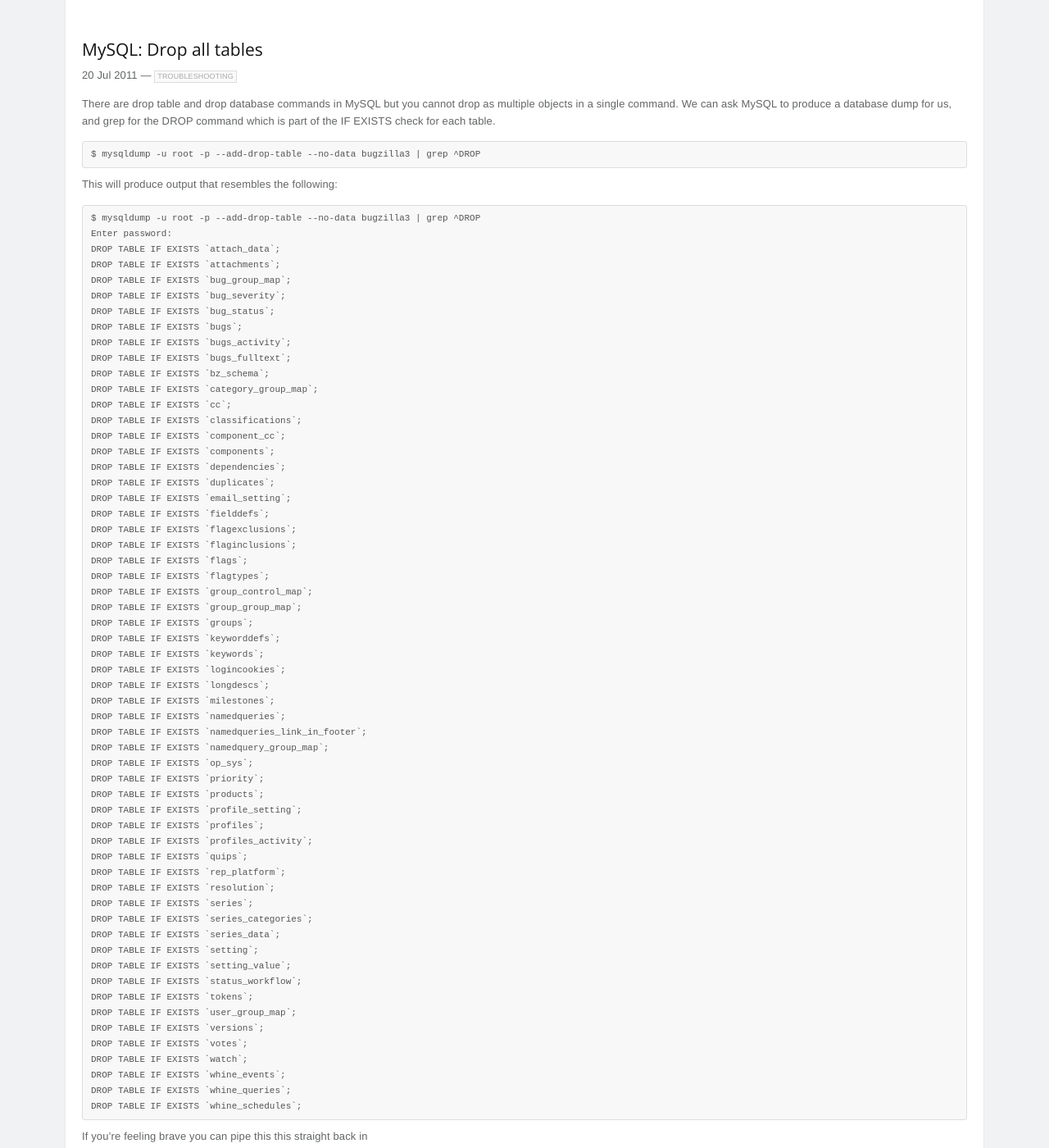
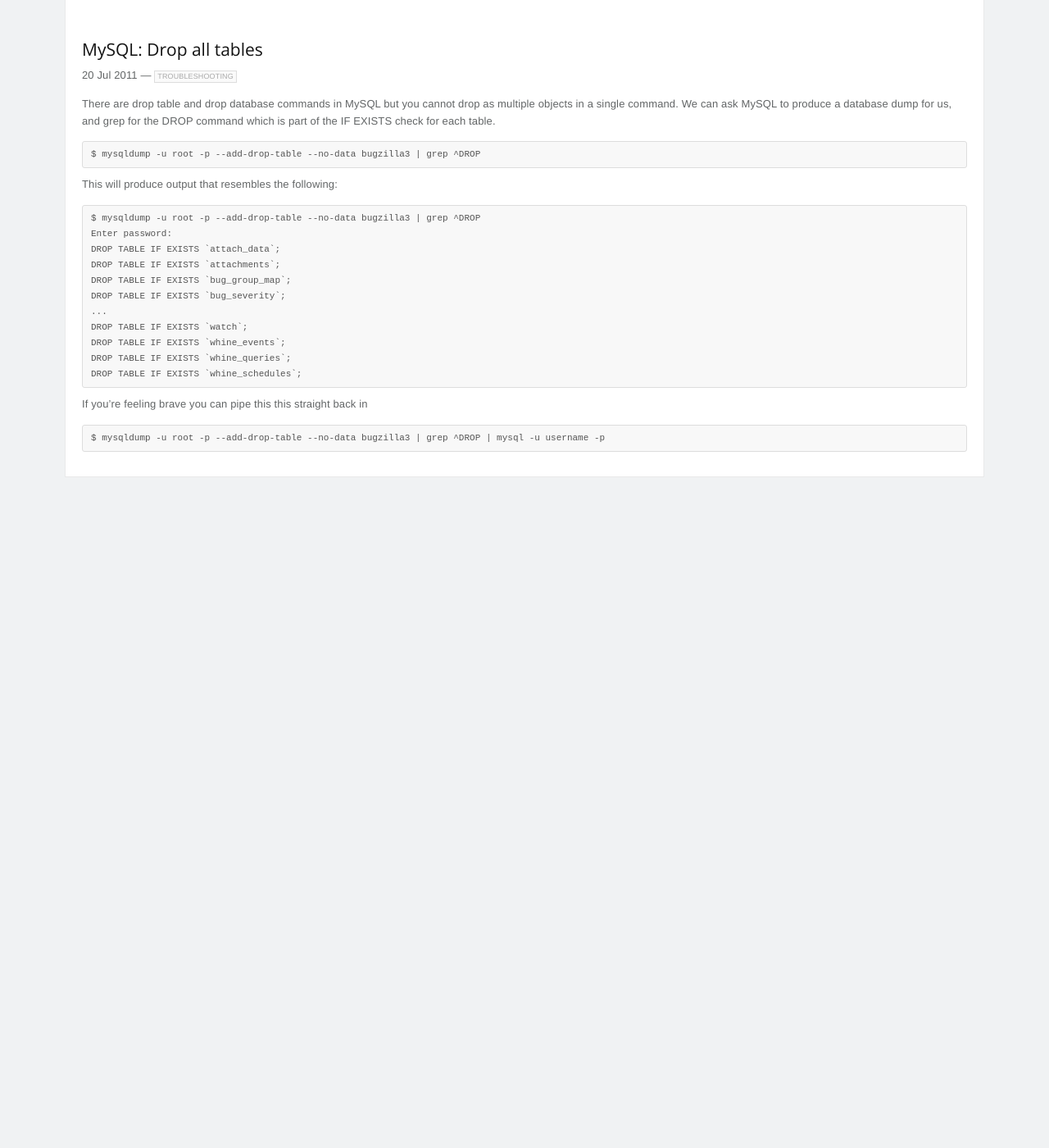
Before and after one commit to pingfu/pingfu.github.io, a Jekyll site: the page built from _posts/2011-07-20-mysql-drop-all-tables.markdown, in a window 1280 px wide and 1400 px high, scrolled down 207 px. Shown: the whole window at 82% size. Built offline with Jekyll 4.4.1, drawn with Linux system fonts in a browser that asks for light colours; nearby versions of some CDN libraries; Markdown is read by kramdown in place of the engine named in the settings; after the commit the page ends 1029 px from its top, so only the background shows below that; some of the changed text lies outside the part shown.

Commit message:
updated posts

```diff
--- a/_posts/2011-07-20-mysql-drop-all-tables.markdown
+++ b/_posts/2011-07-20-mysql-drop-all-tables.markdown
@@ -21,54 +21,7 @@ DROP TABLE IF EXISTS `attach_data`;
 DROP TABLE IF EXISTS `attachments`;
 DROP TABLE IF EXISTS `bug_group_map`;
 DROP TABLE IF EXISTS `bug_severity`;
-DROP TABLE IF EXISTS `bug_status`;
-DROP TABLE IF EXISTS `bugs`;
-DROP TABLE IF EXISTS `bugs_activity`;
-DROP TABLE IF EXISTS `bugs_fulltext`;
-DROP TABLE IF EXISTS `bz_schema`;
-DROP TABLE IF EXISTS `category_group_map`;
-DROP TABLE IF EXISTS `cc`;
-DROP TABLE IF EXISTS `classifications`;
-DROP TABLE IF EXISTS `component_cc`;
-DROP TABLE IF EXISTS `components`;
-DROP TABLE IF EXISTS `dependencies`;
-DROP TABLE IF EXISTS `duplicates`;
-DROP TABLE IF EXISTS `email_setting`;
-DROP TABLE IF EXISTS `fielddefs`;
-DROP TABLE IF EXISTS `flagexclusions`;
-DROP TABLE IF EXISTS `flaginclusions`;
-DROP TABLE IF EXISTS `flags`;
-DROP TABLE IF EXISTS `flagtypes`;
-DROP TABLE IF EXISTS `group_control_map`;
-DROP TABLE IF EXISTS `group_group_map`;
-DROP TABLE IF EXISTS `groups`;
-DROP TABLE IF EXISTS `keyworddefs`;
-DROP TABLE IF EXISTS `keywords`;
-DROP TABLE IF EXISTS `logincookies`;
-DROP TABLE IF EXISTS `longdescs`;
-DROP TABLE IF EXISTS `milestones`;
-DROP TABLE IF EXISTS `namedqueries`;
-DROP TABLE IF EXISTS `namedqueries_link_in_footer`;
-DROP TABLE IF EXISTS `namedquery_group_map`;
-DROP TABLE IF EXISTS `op_sys`;
-DROP TABLE IF EXISTS `priority`;
-DROP TABLE IF EXISTS `products`;
-DROP TABLE IF EXISTS `profile_setting`;
-DROP TABLE IF EXISTS `profiles`;
-DROP TABLE IF EXISTS `profiles_activity`;
-DROP TABLE IF EXISTS `quips`;
-DROP TABLE IF EXISTS `rep_platform`;
-DROP TABLE IF EXISTS `resolution`;
-DROP TABLE IF EXISTS `series`;
-DROP TABLE IF EXISTS `series_categories`;
-DROP TABLE IF EXISTS `series_data`;
-DROP TABLE IF EXISTS `setting`;
-DROP TABLE IF EXISTS `setting_value`;
-DROP TABLE IF EXISTS `status_workflow`;
-DROP TABLE IF EXISTS `tokens`;
-DROP TABLE IF EXISTS `user_group_map`;
-DROP TABLE IF EXISTS `versions`;
-DROP TABLE IF EXISTS `votes`;
+...
 DROP TABLE IF EXISTS `watch`;
 DROP TABLE IF EXISTS `whine_events`;
 DROP TABLE IF EXISTS `whine_queries`;
--- a/_posts/2011-08-11-creating-a-self-installing-windows-service-with-csharp.markdown
+++ b/_posts/2011-08-11-creating-a-self-installing-windows-service-with-csharp.markdown
@@ -6,7 +6,7 @@ categories: Programming
 tags: c#
 ---
 
-Services are not presented as a thing of beauty in .net, in fact typically creating a service is gut wrenchingly awful. There are multiple design time components to drop in, and for some reason position as icons, multiple classes for your Service, your ServiceInstaller, ServiceBase. Then you meet the InstallUtil.exe, so much example code relies on the use of [InstallUtil.exe][googlesearch]! Finally, packaging it all together into an installer. It's really quite disgusting.
+Services are not presented as a thing of beauty in .net, in fact typically creating a service is gut wrenchingly awful. There are multiple design time components to drop in, and for some reason position as icons, multiple classes for your Service, your ServiceInstaller, ServiceBase. Then you meet the InstallUtil.exe, so much example code relies on the use of [InstallUtil.exe][googlesearch]. Finally, packaging it all together into an installer. Really, it's all quite disgusting.
 
 There is a better way. We can create a self installing Windows service using c# and pure code. in a single .cs file should we choose: two classes, and managed code. I’m going to show you how. To demonstrate the simplicity of this we’re not going to use Visual Studio, we’ll use Notepad++ (or whichever your preferred editor of choice happens to be) and will compile by hand using the command line tool csc.exe.
 
```
Also changed, not shown: other parts of _posts/2011-07-20-mysql-drop-all-tables.markdown (+1 -1 lines), _posts/2011-08-10-service-must-specify-value-for-source-error.markdown (renamed from _posts/2011-08-10-dotnet-service-must-specify-value-for-source-error.markdown, +7 -8 lines), _posts/2011-09-07-converting-ipv4-to-decimal-and-back.markdown (+15 -19 lines).
